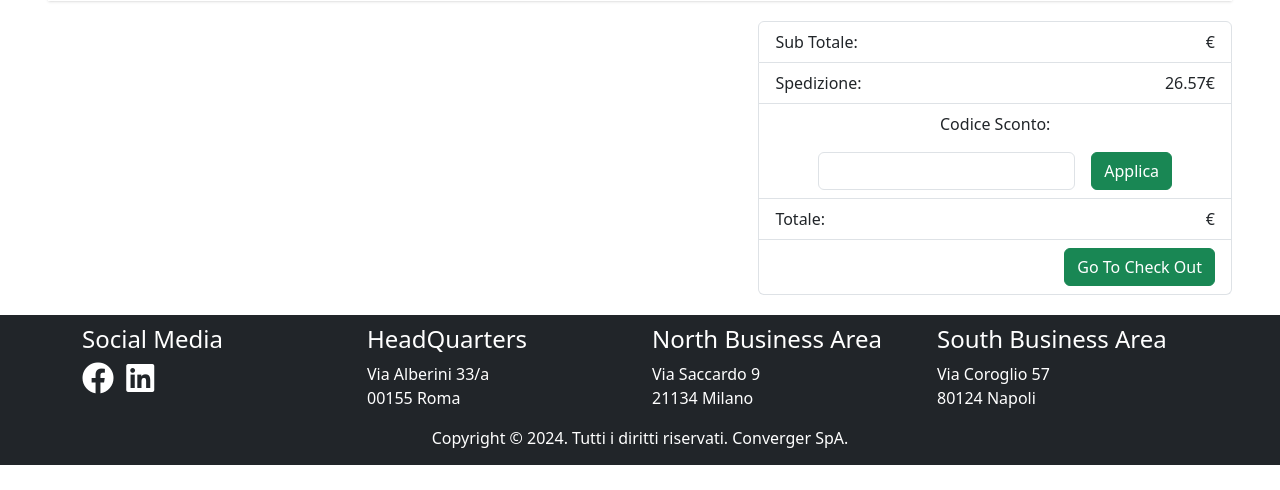
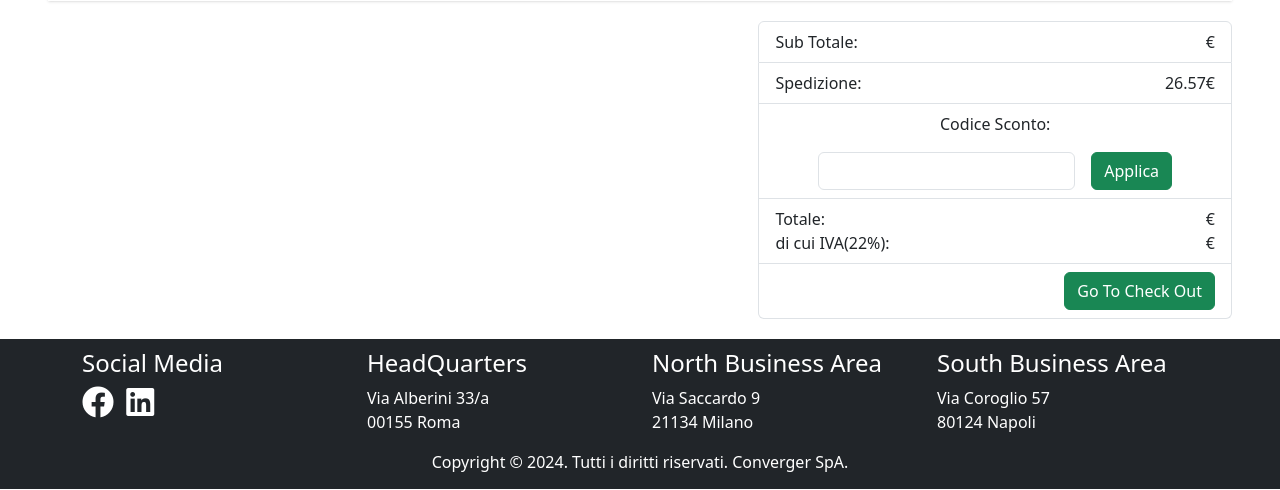
Before and after one commit to marcorocci/tirocinio-ecommerce, a Symfony app: template templates/cart/cart.html.twig in a window 1280 px wide. Shown: the part 439-929 px from the top of the page. Before the commit the page ends 904 px from the top, so only its background shows below. Run offline with Twig, Linux system fonts and the light colour scheme; the template is opened without the code that fills it: most values are stand-ins (such as "Sample title", 1, 10 or a date in 2020); grey boxes marked "Sample" are stand-in pictures; some libraries are stand-ins or nearby versions.

Commit message:
Aggiunto calcolo dell'IVA

```diff
--- a/public/scripts/counter.js
+++ b/public/scripts/counter.js
@@ -24,10 +24,15 @@
 const totalPrice = document.getElementById("totalPrice")
 const shipment = document.getElementById("shipment")
 const finalPrice = document.getElementById("total")
+const ivatot = document.getElementById("ivatot")
 
 shipment.textContent = (Math.random() * 50).toFixed(2)
 totalPrice.textContent = parseFloat(serverdata[0].total_price)
 finalPrice.textContent = (parseFloat(serverdata[0].total_price) + parseFloat(shipment.textContent)).toFixed(2)
+ivatot.textContent = (((parseFloat(serverdata[0].total_price) + parseFloat(shipment.textContent))*22)/100).toFixed(2)
+
+
+
 
 const handlePromoCode = async (event) => {
     event.preventDefault()
--- a/templates/cart/cart.html.twig
+++ b/templates/cart/cart.html.twig
@@ -68,7 +68,13 @@
 							<button type="submit" class="btn btn-success" >Applica</button>
 						</form>
 					</li>
-					<li class="list-group-item tot">Totale: <div><span id="total"></span><span>€</span></div></li>
+					<li class="list-group-item tot">Totale: <br>di cui IVA(22%):
+						<div>
+							<span id="total"></span><span>€</span>
+							<br><span id="ivatot"></span><span>€</span>
+						</div>
+
+					</li>
 					<li class="list-group-item checkoutbtn">
                         <a href="{{path('app_checkout')}}">
                             <button type="button" class="btn btn-success">Go To Check Out</button>
```
